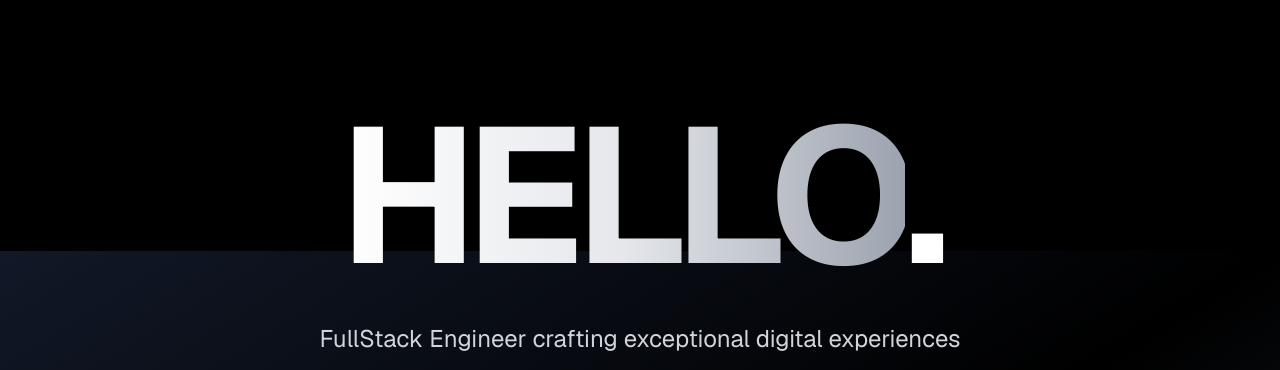
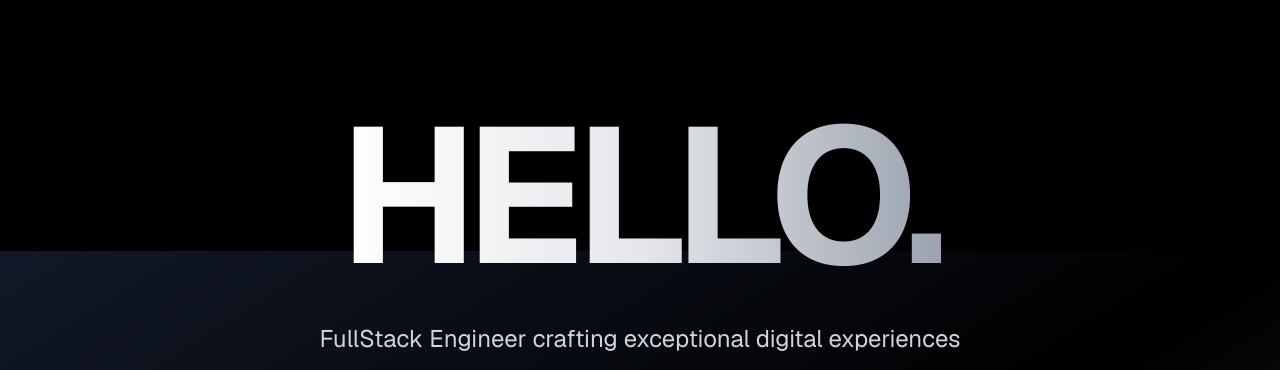
Before and after one commit to YahyaSaadaoui/myPortfolio, a Next.js app: page / in a window 1280 px wide. Shown: the part 149-519 px from the top of the page. Built offline with nearby package versions, Linux system fonts and the light colour scheme.

Commit message:
Enhencment

```diff
--- a/app/page.tsx
+++ b/app/page.tsx
@@ -268,9 +268,8 @@ const skills = {
             >
               <h1 className="text-8xl md:text-6xl lg:text-[12rem] font-bold tracking-tighter mb-8">
               <span className="bg-gradient-to-r from-white via-gray-200 to-gray-400 bg-clip-text text-transparent">
-                HELLO
+                HELLO.
               </span>
-                <span className="text-white">.</span>
               </h1>
               <motion.p
                   initial={{opacity: 0, y: 20}}
```
